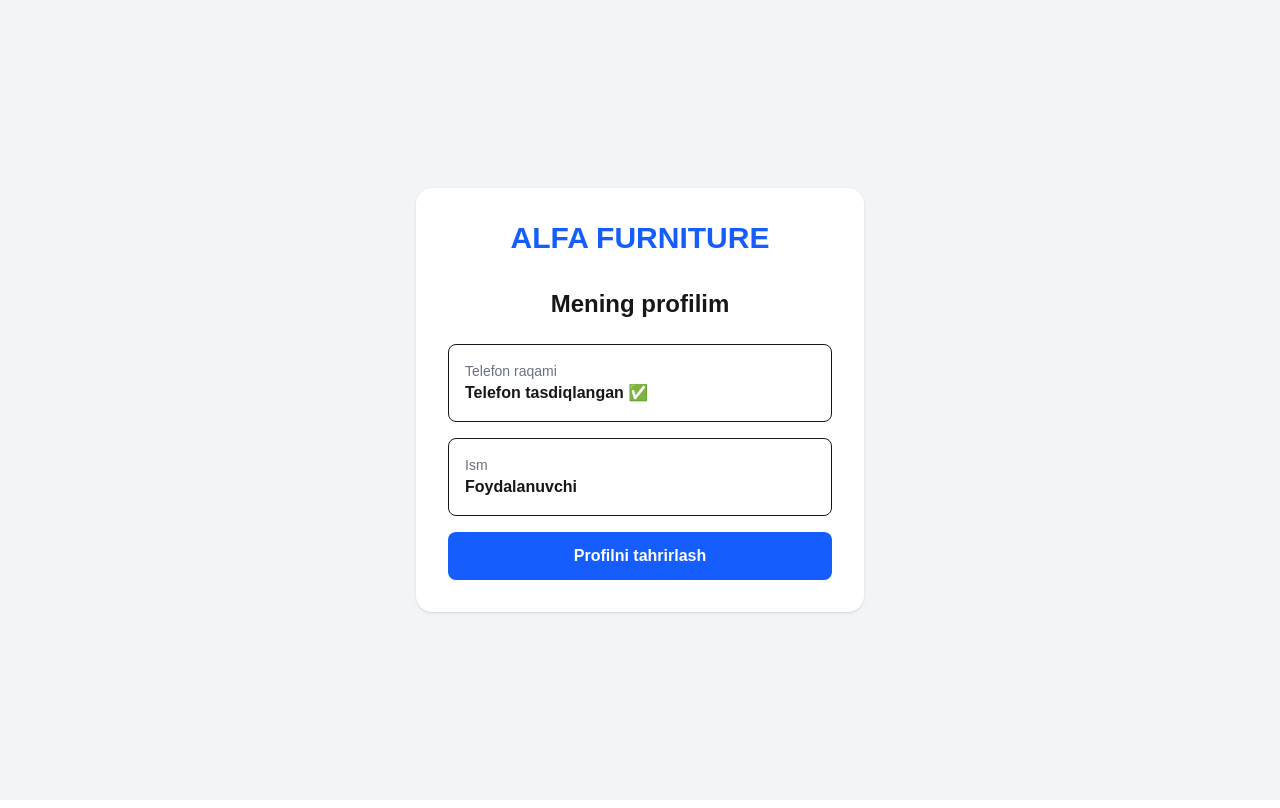
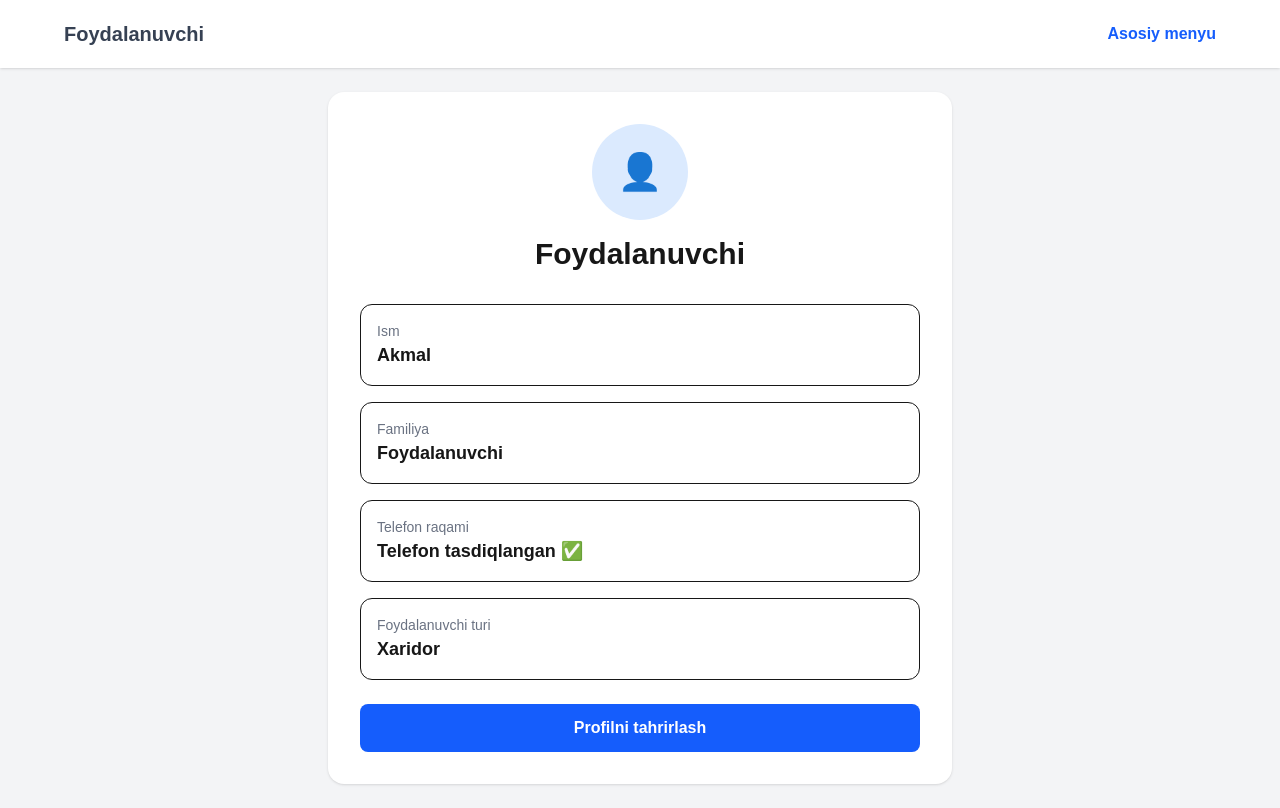
Before and after one commit to amuhitdinov009-spec/alfa-furniture, a Next.js app: page /profile in a window 1280 px wide. Built offline with nearby package versions, Linux system fonts and the light colour scheme.

Commit message:
Create profile page

```diff
--- a/app/profile/page.tsx
+++ b/app/profile/page.tsx
@@ -1,48 +1,99 @@
 "use client";
+
+import Link from "next/link";
 
 export default function Profile() {
   return (
-    <main className="min-h-screen bg-gray-100 flex items-center justify-center p-6">
-      <div className="bg-white w-full max-w-md p-8 rounded-2xl shadow">
+    <main className="min-h-screen bg-gray-100">
 
-        <h1 className="text-3xl font-bold text-blue-600 text-center">
-          ALFA FURNITURE
+      {/* Yuqori qism */}
+      <header className="bg-white shadow p-5">
+        <div className="max-w-6xl mx-auto">
+
+          <div className="flex items-center justify-between">
+            <h1 className="text-xl font-bold text-gray-700">
+              Foydalanuvchi
             </h1>
 
-        <h2 className="text-2xl font-bold mt-8 mb-6 text-center">
-          Mening profilim
+            <Link
+              href="/"
+              className="text-blue-600 font-semibold"
+            >
+              Asosiy menyu
+            </Link>
+          </div>
+
+        </div>
+      </header>
+
+      {/* Profil */}
+      <section className="max-w-2xl mx-auto p-6">
+
+        <div className="bg-white rounded-2xl shadow p-8">
+
+          <div className="text-center mb-8">
+
+            <div className="w-24 h-24 bg-blue-100 rounded-full mx-auto flex items-center justify-center mb-4">
+              <span className="text-4xl">👤</span>
+            </div>
+
+            <h2 className="text-3xl font-bold">
+              Foydalanuvchi
             </h2>
+
+          </div>
 
           <div className="space-y-4">
 
-          <div className="border rounded-lg p-4">
+            <div className="border rounded-xl p-4">
+              <p className="text-sm text-gray-500">
+                Ism
+              </p>
+              <p className="text-lg font-bold">
+                Akmal
+              </p>
+            </div>
+
+            <div className="border rounded-xl p-4">
+              <p className="text-sm text-gray-500">
+                Familiya
+              </p>
+              <p className="text-lg font-bold">
+                Foydalanuvchi
+              </p>
+            </div>
+
+            <div className="border rounded-xl p-4">
               <p className="text-sm text-gray-500">
                 Telefon raqami
               </p>
-            <p className="font-bold">
+              <p className="text-lg font-bold">
                 Telefon tasdiqlangan ✅
               </p>
             </div>
 
-          <div className="border rounded-lg p-4">
+            <div className="border rounded-xl p-4">
               <p className="text-sm text-gray-500">
-              Ism
+                Foydalanuvchi turi
               </p>
-            <p className="font-bold">
-              Foydalanuvchi
+              <p className="text-lg font-bold">
+                Xaridor
               </p>
             </div>
 
-          <a
+          </div>
+
+          <Link
             href="/profile/edit"
-            className="block w-full bg-blue-600 text-white p-3 rounded-lg font-bold text-center"
+            className="block w-full bg-blue-600 text-white p-3 rounded-lg font-bold text-center mt-6"
           >
             Profilni tahrirlash
-          </a>
+          </Link>
 
         </div>
 
-      </div>
+      </section>
+
     </main>
   );
 }
```
Lines whose indentation alone changed are shown as unchanged.
